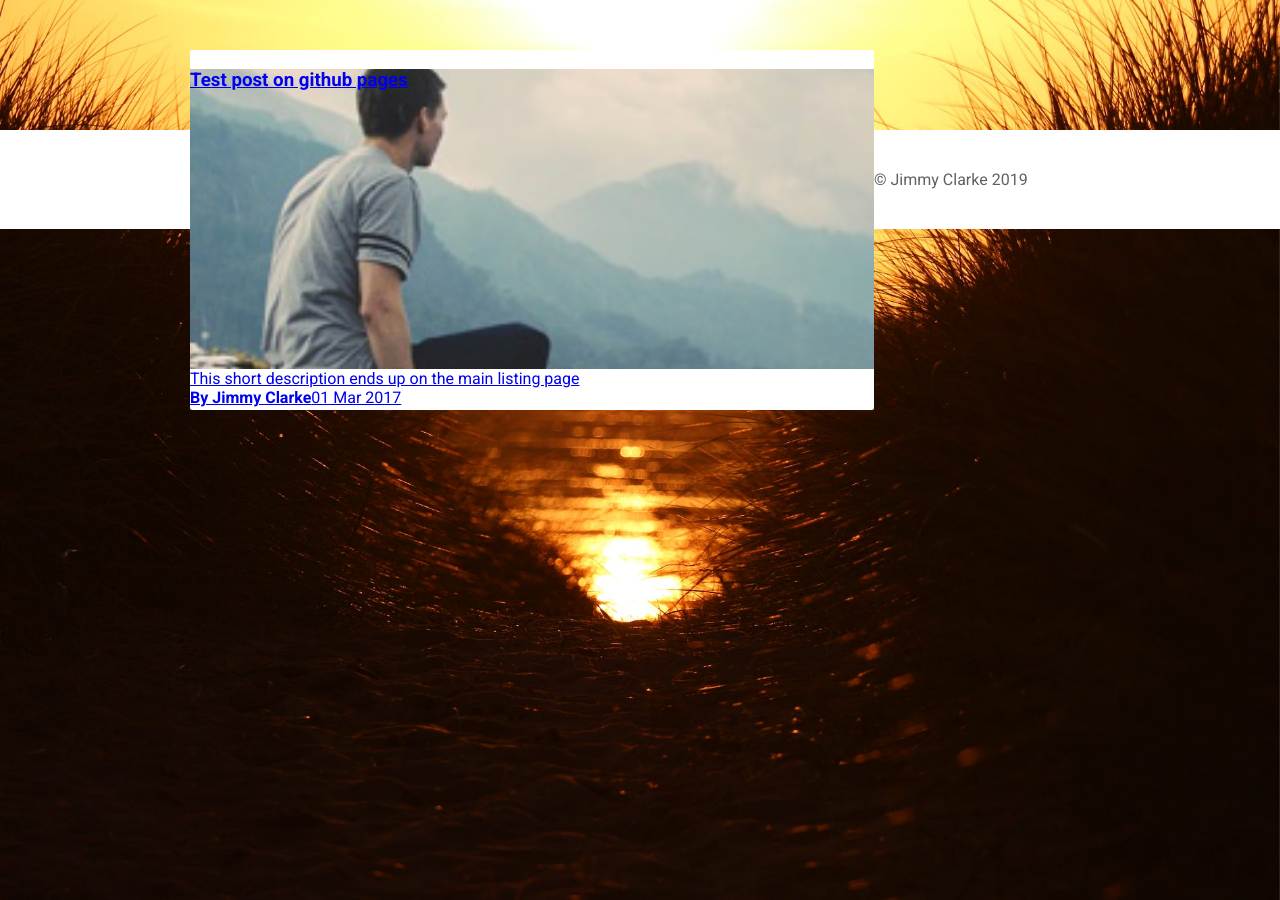
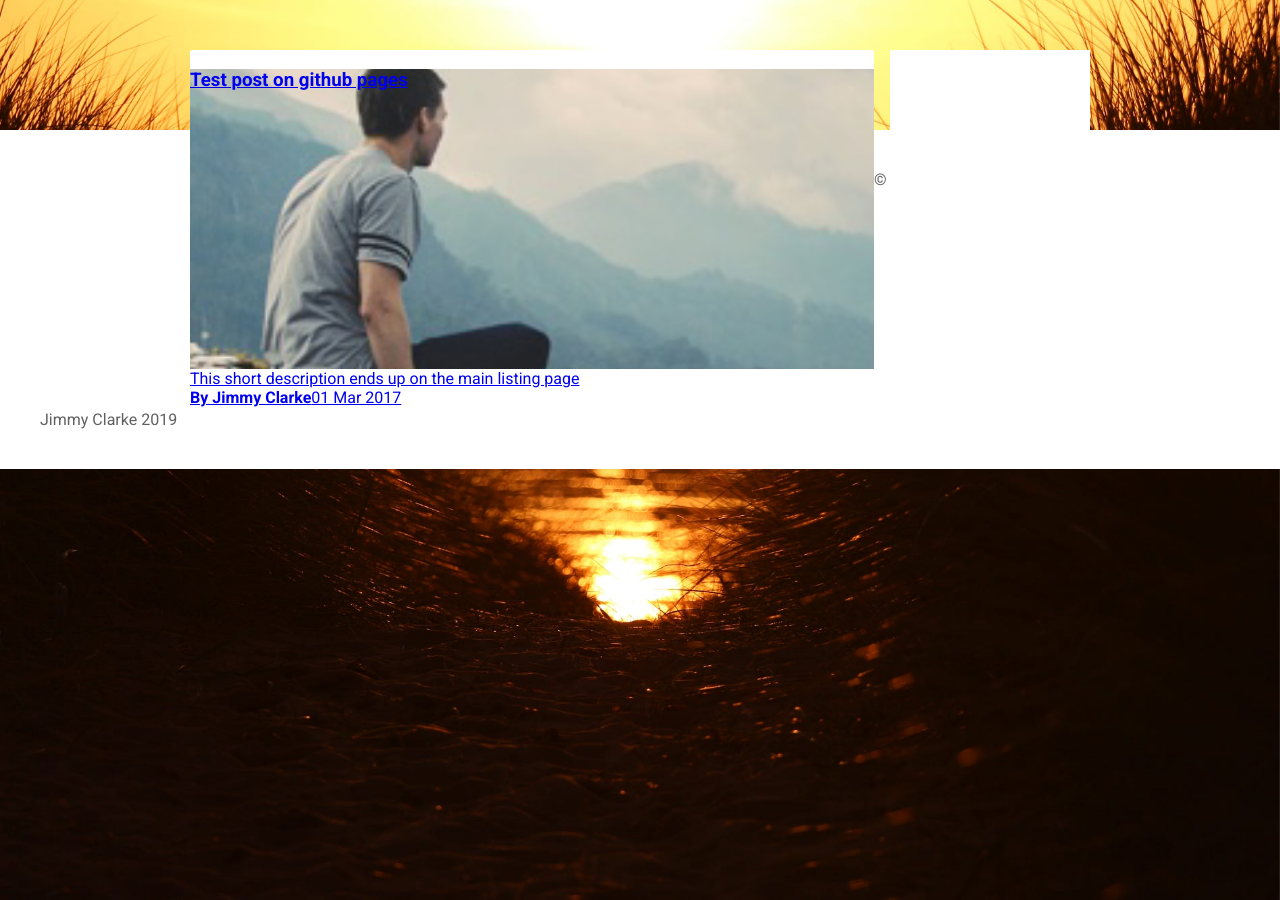
Before and after one commit to jimmyclarke113/jimmyclarke113.github.io, a Jekyll site: the page built from index.html, in a window 1280 px wide. Built offline with Jekyll 4.4.1, drawn with Linux system fonts in a browser that asks for light colours.

Commit message:
Update styles2019.css

```diff
--- a/css/styles2019.css
+++ b/css/styles2019.css
@@ -26,6 +26,7 @@
 .menu{
   background-color:#fff;
   float:right;
+  height:360px;
   width:200px;
 }
 .menu ul{
```
